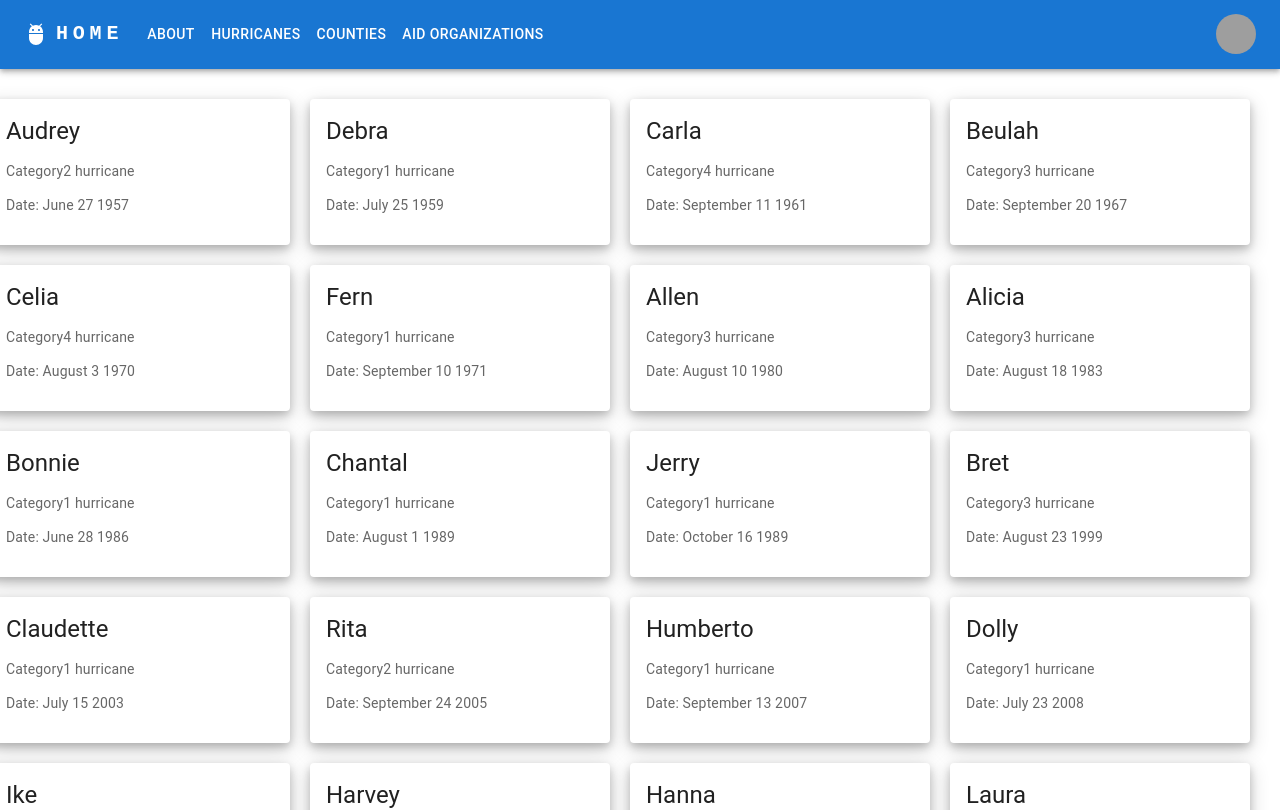
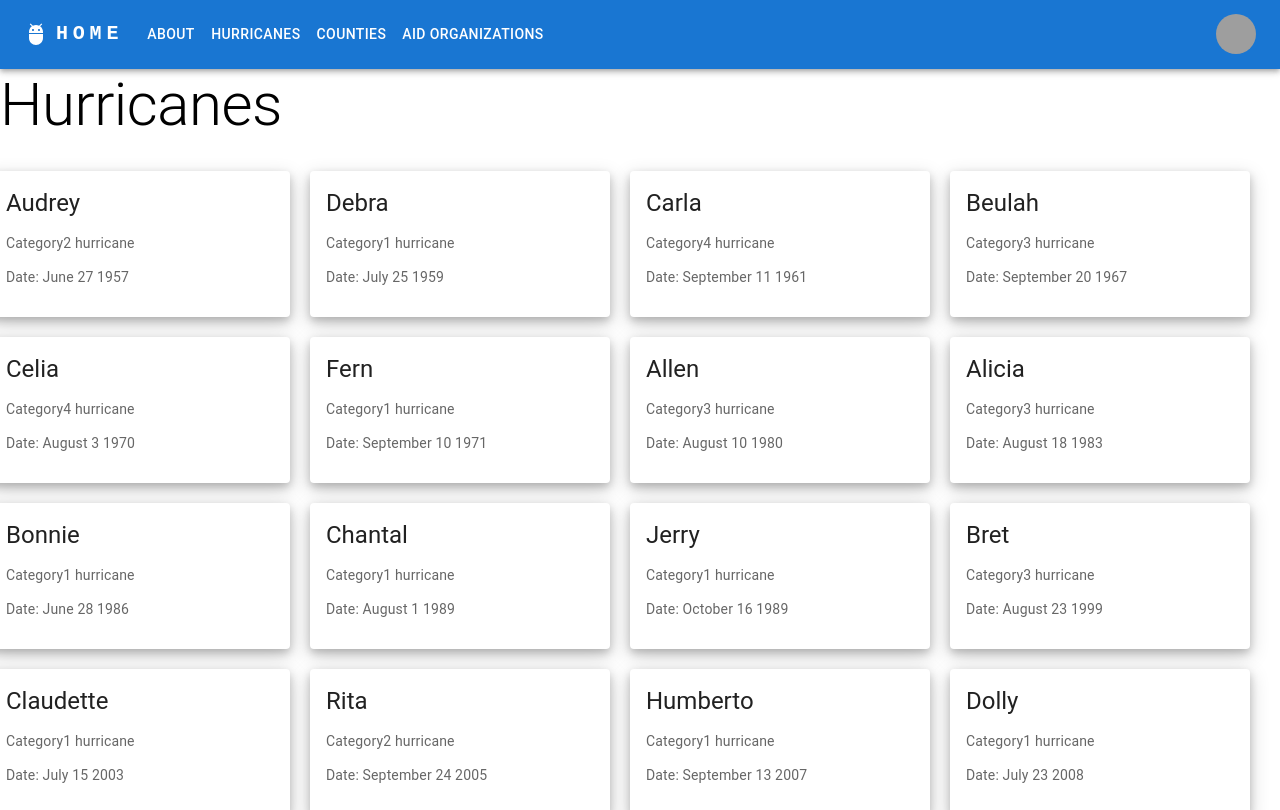
Before and after one commit to rohanchugh14/southwest-hurricane-aid, a React (Create React App) app: page /hurricanes in a window 1280 px wide. Shown: the top 810 px of the page. Built offline with nearby package versions, Linux system fonts and the light colour scheme; grey boxes are pictures that could not be loaded.

Commit message:
add a title to hurricane model page

```diff
--- a/src/Hurricanes/index.tsx
+++ b/src/Hurricanes/index.tsx
@@ -2,9 +2,14 @@ import React from "react";
 import HurricaneCard from "../components/HurricaneCard";
 import hurricaneData from "../Data/hurricane_data.json";
 import Grid from "@mui/material/Grid";
+import {Typography } from '@mui/material'
 
 const Hurricanes = () => {
   return (
+  <>
+    <Typography variant="h2">
+      Hurricanes
+    </Typography>
     <Grid container spacing={5} style={{ padding: "60px 20px 20px 20px" }}>
       {hurricaneData.map((hurricane) => (
         <Grid item xs={12} sm={3} style={{ padding: "10px" }}>
@@ -17,6 +22,7 @@ const Hurricanes = () => {
         </Grid>
       ))}
     </Grid>
+  </>
   );
 };
 
```
